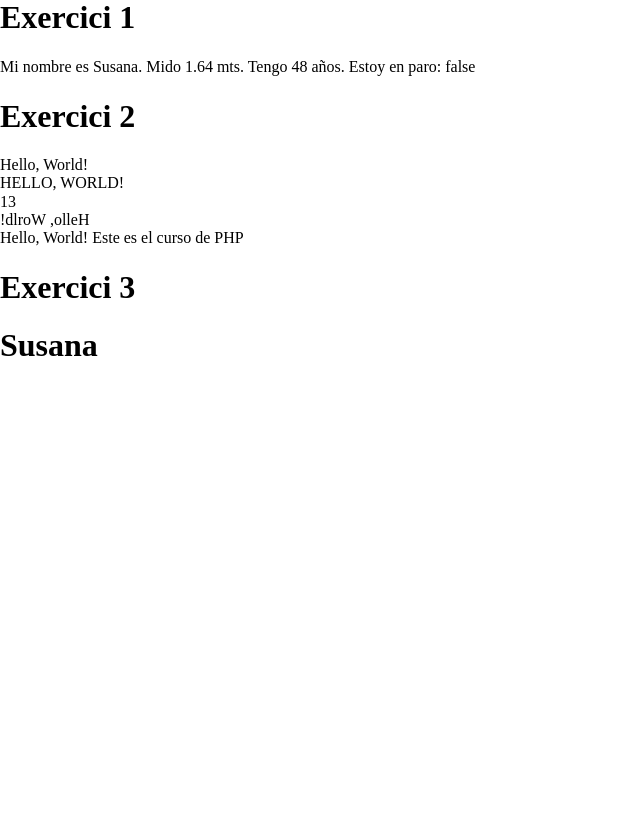
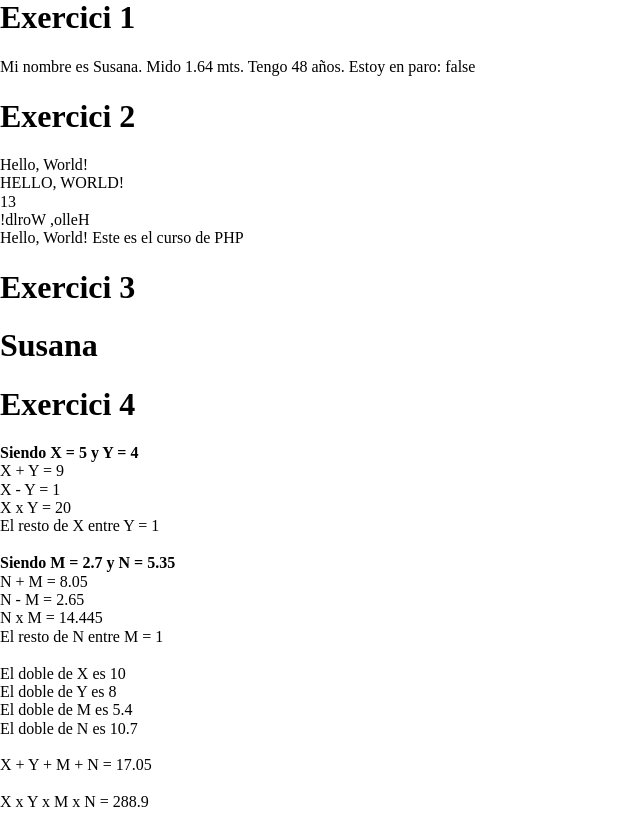
Before and after one commit to sgilcastro/FS_PHP, a PHP site: page /ej1.php in a window 1280 px wide. Shown: the part 22-852 px from the top of the page, without its empty margins (0-640 px from the left). Before the commit the page ends 378 px from the top, so only its background shows below. Run offline with PHP 8.4, Linux system fonts and the light colour scheme; some libraries are stand-ins or nearby versions.

Commit message:
Ejercicio 4

```diff
--- a/sprint1/t31-php_basics/ej1.php
+++ b/sprint1/t31-php_basics/ej1.php
@@ -40,6 +40,12 @@
          /* Variables ejercicio3 */
           define("CONSTANT", "Susana");
 
+        /* Variables ejercicio4 */
+        $X = 5;
+        $Y = 4;
+        $N = 5.35;
+        $M = 2.7;
+
 
        /*Ejercicios*/
 
@@ -78,6 +84,46 @@
         Has d'imprimir-la amb format de títol i lletra en negreta en HTML.*/
         echo "<h1><b>" . CONSTANT . "</b></h1>";
 
+        echo "<h1>Exercici 4</h1>";
+        /* Declara dues variables X i Y de tipus int, dues variables N i M de tipus double
+        i assigna a cadascuna un valor. A continuació, mostra per pantalla per a X i Y:
+
+        El valor de cada variable.
+        La suma.
+        La resta.
+        El producte.
+        El mòdul.*/
+
+        echo "<b>Siendo X = " . $X . " y Y = " . $Y . "</b><br>";
+        echo "X + Y = " . $X + $Y . "<br>";
+        echo "X - Y = " . $X - $Y."<br>";
+        echo "X x Y = " . $X * $Y."<br>";
+        echo "El resto de X entre Y = " . $X % $Y."<br><br>";
+
+        /*Per N i M realitzaràs el mateix.*/
+        echo "<b>Siendo M = " . $M . " y N = " . $N . "</b><br>";
+        echo "N + M = " . $N + $M."<br>";
+        echo "N - M = " . $N - $M."<br>";
+        echo "N x M = " . $N * $M ."<br>";
+        echo "El resto de N entre M = " . $N % $M."<br><br>";
+
+        /*Per a totes les variables (X, Y, N, M)
+
+        El doble de cada variable.
+        La suma de totes les variables.
+        El producte de totes les variables.*/
+
+        echo "El doble de X es " . ($X * 2) . "<br>";
+        echo "El doble de Y es " . ($Y * 2) . "<br>";
+        echo "El doble de M es " . ($M * 2) . "<br>";
+        echo "El doble de N es " . ($N * 2) . "<br><br>";
+
+        echo "X + Y + M + N = " . ($X + $Y + $M + $N) . "<br><br>";
+
+        echo "X x Y x M x N = " . ($X * $Y * $M * $N) . "<br><br>";
+
+
+
         ?>
 
     </body>
```
